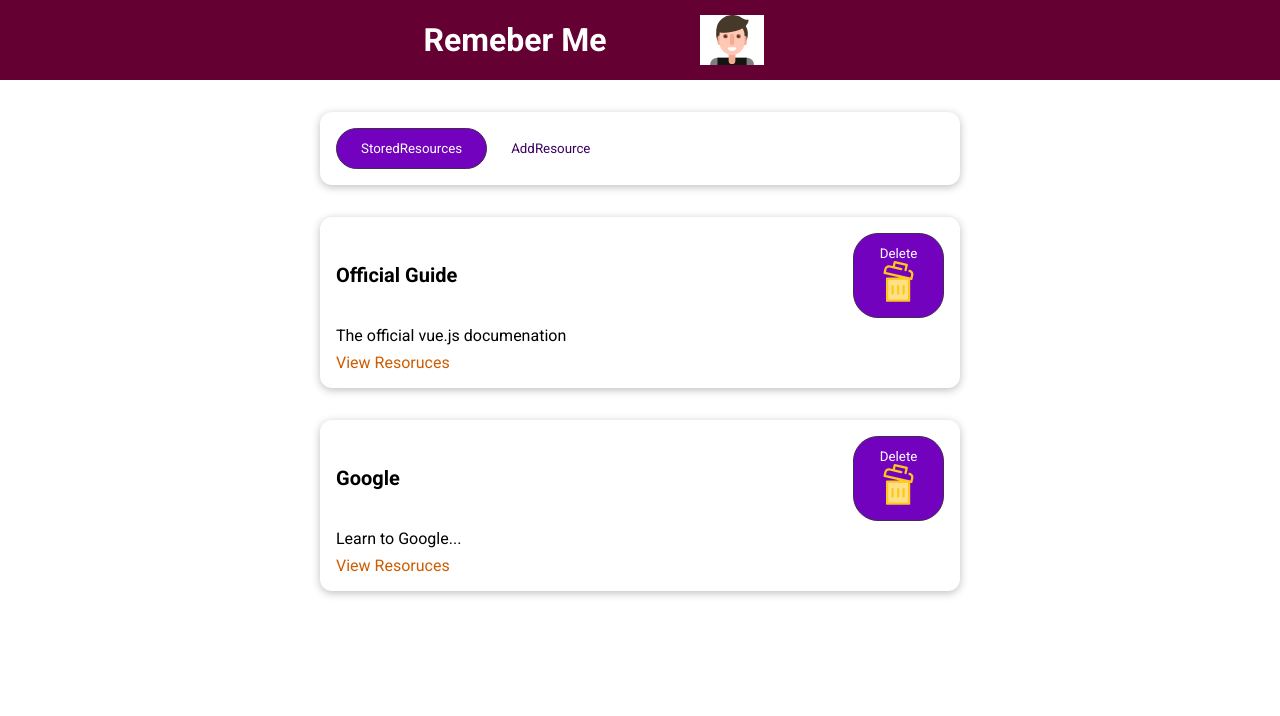
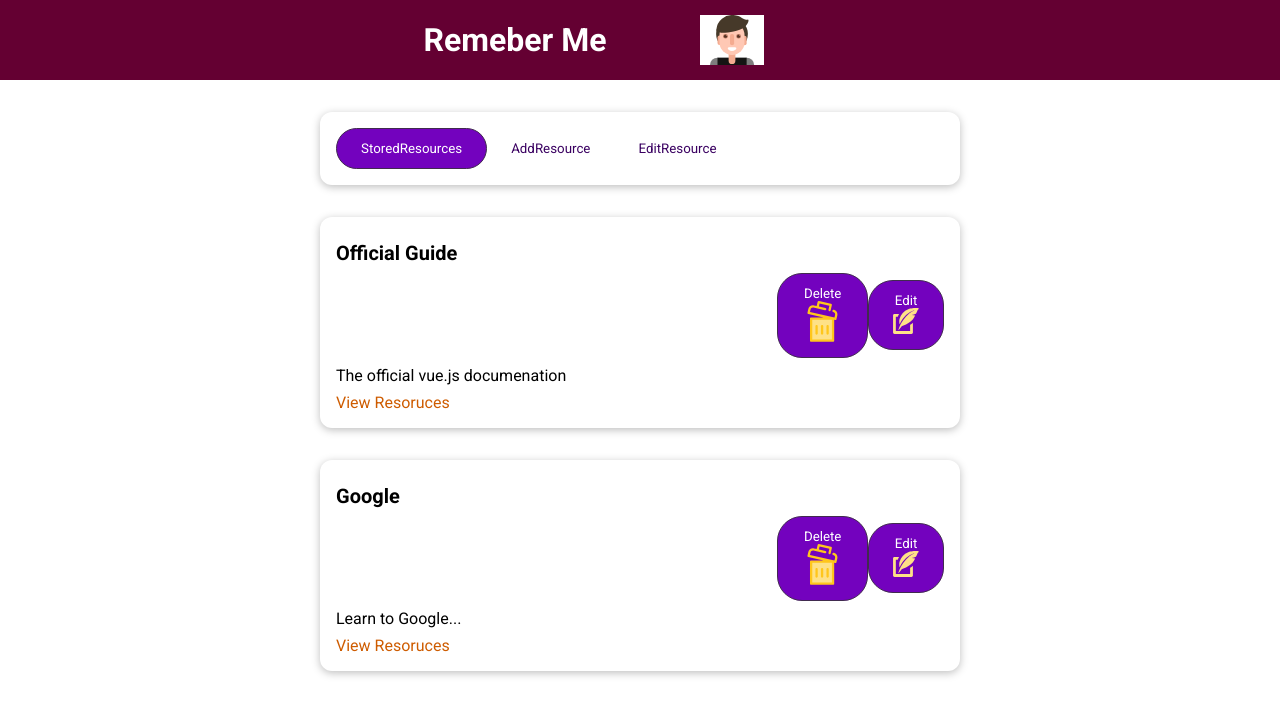
Before and after one commit to KickButtowski80/remeber-me, a Vue app: page / in a window 1280 px wide. Shown: the top 716 px of the page. Built offline with nearby package versions, Linux system fonts and the light colour scheme.

Commit message:
working on edit page

```diff
--- /dev/null
+++ b/src/components/Icons/EditIcon.vue
@@ -0,0 +1,35 @@
+<template>
+  <svg
+    version="1.1"
+    id="Capa_1"
+    xmlns="http://www.w3.org/2000/svg"
+    xmlns:xlink="http://www.w3.org/1999/xlink"
+    x="0px"
+    y="0px"
+    viewBox="0 0 489.627 489.627"
+    style="enable-background: new 0 0 489.627 489.627"
+    xml:space="preserve"
+  >
+    <g>
+      <path
+        d="M53.569,166.927v270.2h270.2v-118.4c13.4-8.8,25.6-18,37.2-27.9c2.8-2.2,8.3-6.7,15.4-13.5v186c0,14.5-11.8,26.3-26.3,26.3
+		h-322.8c-14.5,0-26.3-11.8-26.3-26.3v-322.7c0-14.5,11.8-26.3,26.3-26.3h87.8c-9.6,16.4-17.8,34-24.7,52.6H53.569z M482.269,4.027
+		c-9-1.5-20-2.5-32.5-3.2l0,0l-3.2-0.1c-1.9-0.1-3.8-0.2-5.8-0.3l0,0h-0.3l-4.8-0.2h-0.1c-87-2.9-147.6,23-147.6,23l0,0
+		c-82.5,33.4-139.3,93.1-164.9,184.2c-8.3,29.5-5.7,60.2-1.5,90.4c0.5,2.8,2,6.9,10.8,1.3l0,0c17.5-47.8,46.7-92.5,81.4-131
+		c43.9-48.6,93.2-87.3,154.3-111.6c11.2-4.5,21.9-7.9,33.3-11.8c0.4,1-0.5,2-1.4,2.4c-0.3,0.1-0.7,0.2-1,0.3
+		c-32.5,12.5-61.5,31.1-88.5,52.9c-45.5,36.8-83.6,80.4-116.9,128.3c-38.6,55.5-69.6,114.8-89.9,179.4c0,0-3.6,16.1,8.6,4.4
+		l53.8-66.9c0.6-1.2,1.4-2.1,2.3-2.8c1.1-1,2.5-1.7,4.2-2.3c24.5-9.2,49.3-17.6,73.1-28.4c32-14.5,61.4-32.6,87.6-55.1
+		c2.9-2.2,32-24.9,62.6-71.9c0.5-0.6,1-1.3,1.4-2.1c0.2-0.3,0.4-0.7,0.6-1c7.4-11.7,14.9-24.8,22.2-39.4l-61.7-8.4
+		c0,0,69.8-9.9,80.1-32.5c0.6-1.2,1.3-3.3,1.8-4.6c5.4-12.2,10.9-25.7,17-36.9l0,0c1.9-5.8,15.8-30.5,30-45
+		C490.669,11.427,487.369,4.827,482.269,4.027z"
+      />
+    </g>
+  </svg>
+</template>
+
+<style scoped>
+path {
+  fill: #fee187;
+  transform: scale(1);
+}
+</style>
--- /dev/null
+++ b/src/components/UI/BaseForm.vue
@@ -0,0 +1,50 @@
+<template>
+  <form v-on:submit.prevent="submitData" v-bind:type="type">
+    <div class="form-control">
+      <label for="title">Title</label>
+      <input
+        type="text"
+        name="title"
+        id="title"
+        v-model="title"
+        disabled="nonEditable"
+      />
+    </div>
+
+    <div class="form-control">
+      <label for="description">Description</label
+      ><textarea
+        name="description"
+        id="description"
+        cols="30"
+        rows="3"
+        :value="description"
+        @input="description = $event.target.value"
+      ></textarea>
+    </div>
+    <div class="form-control">
+      <label for="link">Link</label>
+      <input
+        type="url"
+        name="link"
+        id="link"
+        v-model="link"
+        disabled="nonEditable"
+      />
+    </div>
+    <div>
+      <slot name="actions"> </slot>
+    </div>
+  </form>
+</template>
+
+<script>
+export default {
+  props: ["type"],
+  computed: {
+    nonEditable() {
+      return this.type === "edit";
+    },
+  },
+};
+</script>
--- a/src/components/learning-resources/AddResource.vue
+++ b/src/components/learning-resources/AddResource.vue
@@ -95,7 +95,7 @@ export default {
 };
 </script>
 
-<style scoped>
+<style>
 label {
   font-weight: bold;
   display: block;
--- /dev/null
+++ b/src/components/learning-resources/EditResource.vue
@@ -0,0 +1,10 @@
+<template>
+  <base-card>
+    <h1>Edit Resource</h1>
+    <base-form type='edit'>
+        <template v-slot:actions>
+            <base-button>Edit Resource</base-button>
+        </template>
+    </base-form>
+  </base-card>
+</template>
--- a/src/components/learning-resources/LearningResource.vue
+++ b/src/components/learning-resources/LearningResource.vue
@@ -1,11 +1,16 @@
 <template>
   <li>
     <base-card>
+      <h3>{{ title }}</h3>
       <header>
-        <h3>{{ title }}</h3>
-        <base-button v-on:click='deleteResource'>
+        <base-button v-on:click="deleteResource">
           Delete
           <delete-icon></delete-icon>
+        </base-button>
+
+        <base-button>
+          Edit
+          <edit-icon></edit-icon>
         </base-button>
       </header>
       <p>{{ description }}</p>
@@ -19,12 +24,12 @@
 <script>
 export default {
   props: ["title", "description", "link"],
-  inject:['removeResource'],
+  inject: ["removeResource"],
   methods: {
-    deleteResource(){
+    deleteResource() {
       this.removeResource(this.title);
-    }
-  }
+    },
+  },
 };
 </script>
 
@@ -36,7 +41,7 @@ li {
 
 header {
   display: flex;
-  justify-content: space-between;
+  justify-content: flex-end;
   align-items: center;
 }
 
--- a/src/components/learning-resources/TheResources.vue
+++ b/src/components/learning-resources/TheResources.vue
@@ -18,8 +18,9 @@
 <script>
 import StoredResources from "./StoredResources.vue";
 import AddResource from "./AddResource.vue";
+import EditResource from './EditResource.vue';
 export default {
-  components: { StoredResources, AddResource },
+  components: { StoredResources, AddResource, EditResource },
   provide() {
     return {
       resources: this.storedResources,
@@ -30,7 +31,7 @@ export default {
   data() {
     return {
       currentTab: "StoredResources",
-      tabs: ["StoredResources", "AddResource"],
+      tabs: ["StoredResources", "AddResource", "EditResource"],
       storedResources: [
         {
           id: "official-guide",
--- a/src/main.js
+++ b/src/main.js
@@ -2,12 +2,16 @@ import { createApp } from 'vue';
 import App from './App.vue'
 import BaseCard from './components/UI/BaseCard.vue'
 import BaseButton from './components/UI/BaseButton.vue'
-import DeleteIcon from  './components/Icons/DeleteIcon.vue'
+import DeleteIcon from './components/Icons/DeleteIcon.vue'
 import BaseDialog from './components/UI/BaseDialog.vue'
+import BaseForm from './components/UI/BaseForm.vue'
+import EditIcon from './components/Icons/EditIcon.vue'
 
 const app = createApp(App)
 app.component('base-card', BaseCard)
 app.component('base-button', BaseButton)
+app.component('edit-icon', EditIcon)
 app.component('delete-icon', DeleteIcon)
 app.component('base-dialog', BaseDialog)
+app.component('base-form', BaseForm)
 app.mount('#app');
```
Also changed, not shown: src/components/UI/BaseDialog.vue (+2 -7 lines).
